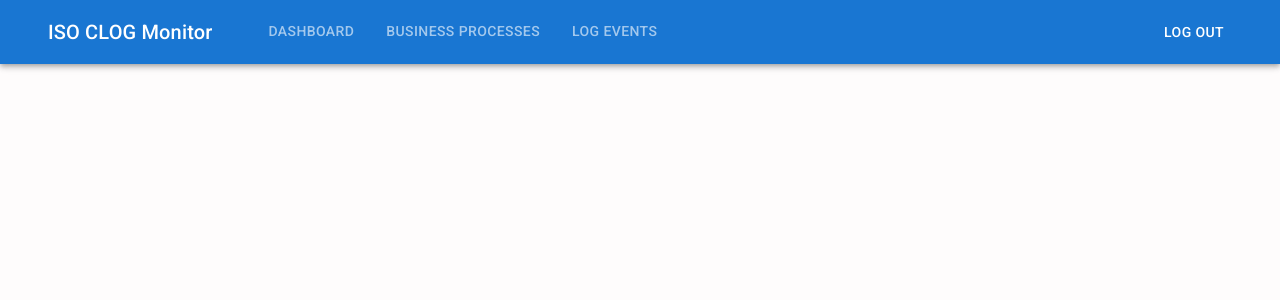
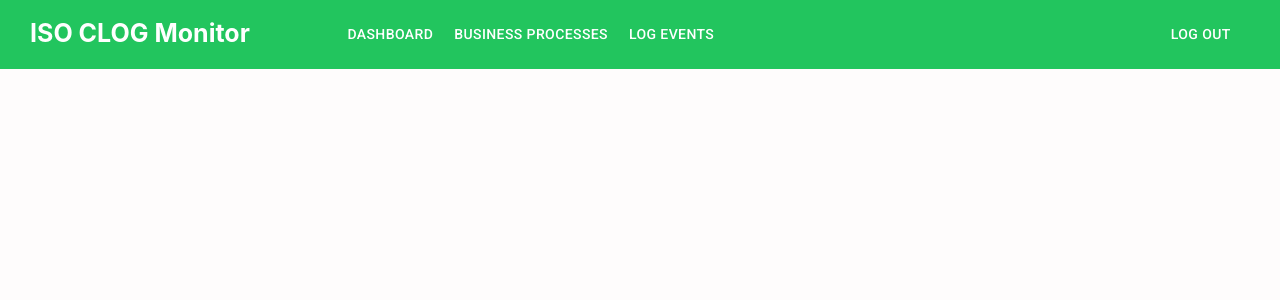
Before and after one commit to mbucc/320-S22-Track2, a Next.js app in the folder front-end/: page /dashboard/Navbar in a window 1280 px wide. Shown: the top 300 px of the page. Built offline with nearby package versions, Linux system fonts and the light colour scheme.

Commit message:
Modified navbar structure and linking

```diff
--- a/front-end/pages/dashboard/Navbar.js
+++ b/front-end/pages/dashboard/Navbar.js
@@ -1,41 +1,139 @@
-import React from 'react';
-import Button from '@mui/material/Button';
-import Box from '@mui/material/Box';
-import Typography from '@mui/material/Typography';
-import AppBar from '@mui/material/AppBar';
-import Container from '@mui/material/Container';
-import Toolbar from '@mui/material/Toolbar';
-import Tabs from '@mui/material/Tabs';
-import Tab from '@mui/material/Tab';
+import React, { useState } from 'react';
+import { Button } from '@mui/material';
+import Link from 'next/link';
 
-/**
- * @param {Object} props
-* @return {JSX.Element}
-*/
 function Navbar(props) {
+  const [loggedIn, setLogin] = useState(false);
+  const childToParent = (childdata) => {
+    setLogin(childdata);
+  };
+
   return (
-    <>
-      <AppBar position='static' color='primary'>
-        <Container maxWidth='100%'>
-          <Toolbar>
-            <Typography variant='h6' noWrap component='div' sx={{mr: 5}}>
-                            ISO CLOG Monitor
-            </Typography>
+    // change the way content is justified
+    <div
+      style={{
+        width: '100%',
+        height: '100%',
+        backgroundColor: '#22c55e',
+        display: 'flex',
+        flexShrink: 1,
+        padding: 18,
+        paddingLeft: 30,
+        justifyContent: 'flex-start',
+        justifyItems: 'stretch',
+      }}
+    >
+      <div
+        style={{
+          flexGrow: 0.1,
+          paddingRight: 40,
+          font: 'sans',
+          fontSize: 25,
+          fontWeight: 'bold',
+          color: 'white',
+        }}
+      >
+        ISO CLOG Monitor
+      </div>
+      <div
+        style={{
+          flexGrow: 0.85,
+        }}
+      >
+        {/* nav buttons */}
+        <div
+          style={{
+            justifyContent: 'space-between',
+          }}
+        >
+          <Button
+            size={'small'}
+            sx={{
+              color: 'white',
+              fontSize: 14,
+              paddingRight: 2,
 
-            <Box sx={{flexGrow: 1}}>
-              <Tabs variant='standard' value={props.display} textColor='inherit' indicatorColor >
-                <Tab label='Dashboard' value={0} onClick={() => props.toggleNav('dashboard clicked', 0)} />
-                <Tab label='Business Processes' value={1} onClick={() => props.toggleNav('bus process clicked', 1)} />
-                <Tab label='Log Events' value={2} onClick={() => props.toggleNav('log events clicked', 2)} />
-              </Tabs>
-            </Box>
-            <Button color='inherit'>
-                            Log out
-            </Button>
-          </Toolbar>
-        </Container>
-      </AppBar>
-    </>
+              '&:hover': {
+                fontWeight: 'bolder',
+              },
+            }}
+          >
+            <Link href='/' passHref>
+              <a>
+                Dashboard
+              </a>
+            </Link>
+          </Button>
+          <Button
+            size={'small'}
+            sx={{
+              color: 'white',
+              fontSize: 14,
+              paddingRight: 2,
+
+              '&:hover': {
+                fontWeight: 'bolder',
+              },
+            }}
+          >
+            <Link href='./business-process/' passHref>
+              <a>
+                Business Processes
+              </a>
+            </Link>
+          </Button>
+          <Button
+            size={'small'}
+            sx={{
+              color: 'white',
+              fontSize: 14,
+
+              '&:hover': {
+                fontWeight: 'bolder',
+              },
+            }}
+          >
+            <Link href='/log-events/' passHref>
+              <a>
+                Log Events
+              </a>
+            </Link>
+          </Button>
+        </div>
+      </div>
+      {/* Logout button */}
+      <div
+        style={{
+          justifyItems: 'end',
+          color: 'white',
+        }}
+      >
+        <Button
+          size={'small'}
+          sx={{
+            justifyItems: 'end',
+            color: 'white',
+            fontSize: 14,
+
+            '&:hover': {
+              fontWeight: 'bolder',
+            },
+          }}
+        >
+          <Link
+            href={{
+              pathname: './login/Login',
+              query: { setLogin: childToParent },
+            }}
+            passHref
+          >
+            <a>
+              Log Out
+            </a>
+          </Link>
+        </Button>
+      </div>
+    </div>
   );
 }
 
```
